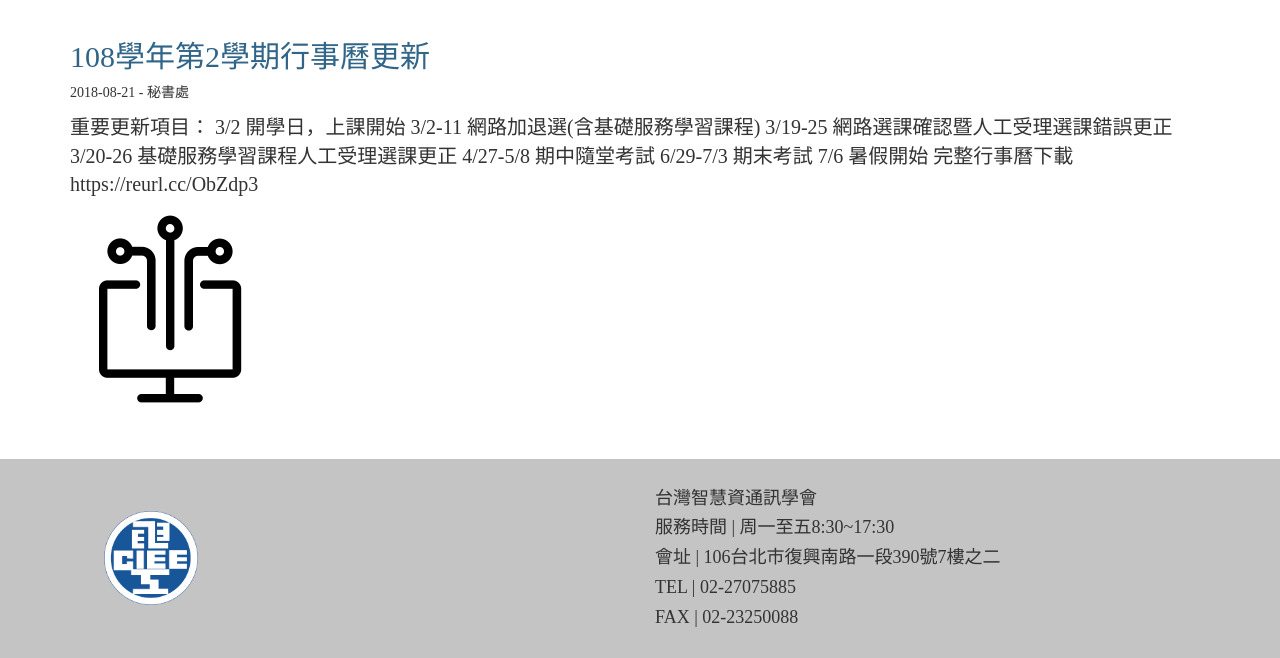
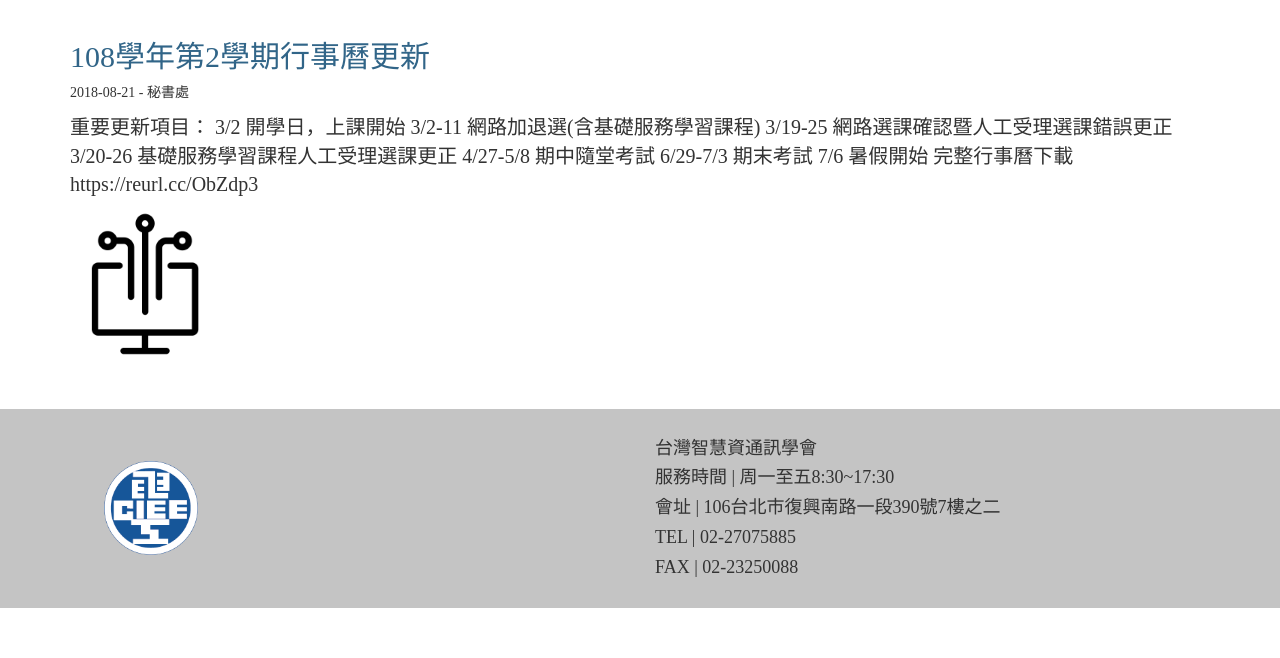
Before and after one commit to johnny031/temp, a Jekyll site: the page built from _posts/2018-08-21-02.md, in a window 1280 px wide and 1258 px high. Shown: the part 600-1258 px from the top of the window. Built offline with Jekyll 4.4.1, drawn with Linux system fonts in a browser that asks for light colours; some web fonts are replaced.

Commit message:
change img size in md

```diff
--- a/_posts/2018-08-21-02.md
+++ b/_posts/2018-08-21-02.md
@@ -14,4 +14,5 @@ author: 秘書處
 7/6 暑假開始
 完整行事曆下載 https://reurl.cc/ObZdp3
 
-![]({{ site.baseurl }}/assets/img/news/{{ page.date | date: "%Y-%m-%d" }}/test1.png)
+<!-- ![]({{ site.baseurl }}/assets/img/news/{{ page.date | date: "%Y-%m-%d" }}/test1.png=250x250) -->
+<img src="{{ site.baseurl }}/assets/img/news/{{ page.date | date: '%Y-%m-%d' }}/test1.png" width="150px">
```
Also changed, not shown: _posts/2018-08-20-01.md (+2 -1 lines), 2 other files.
